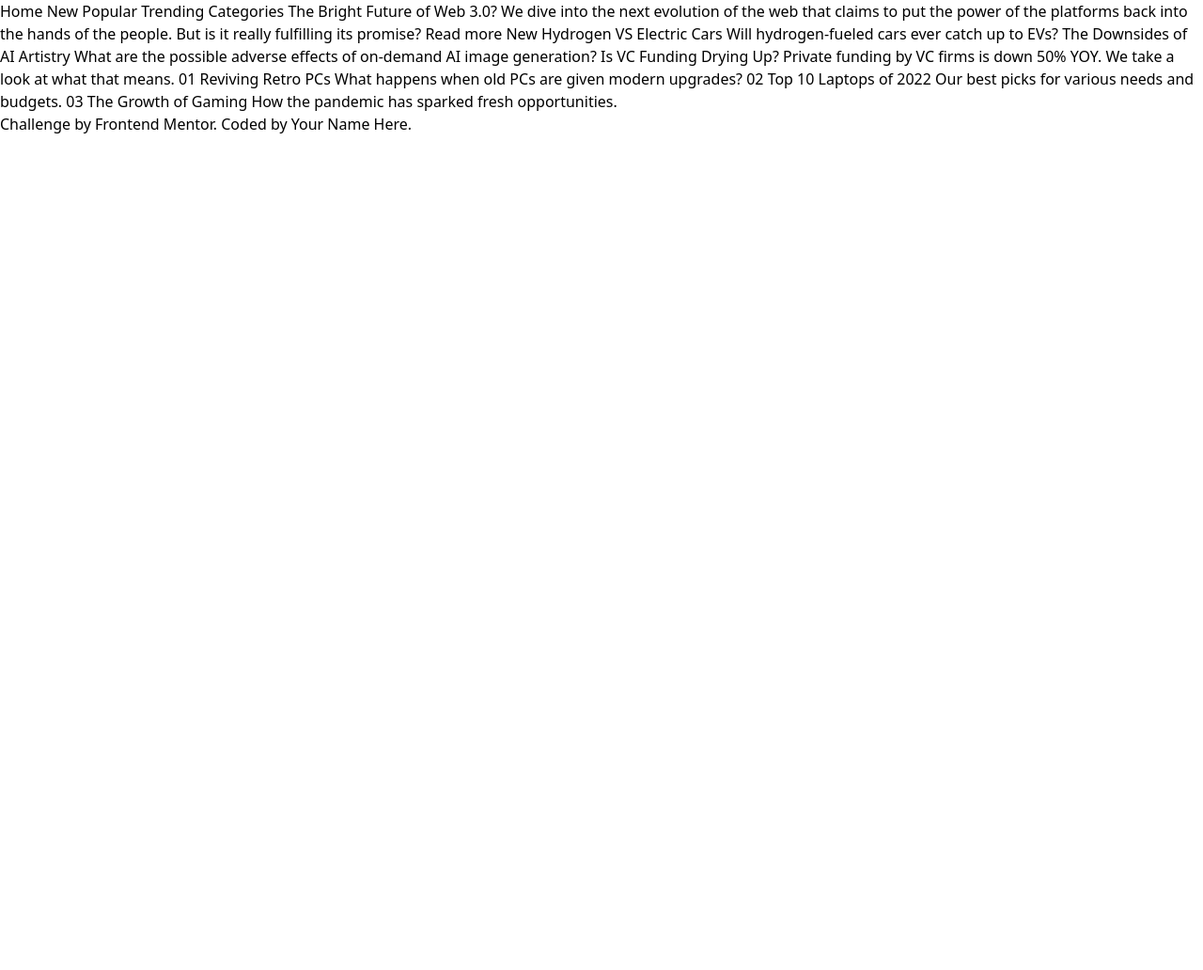
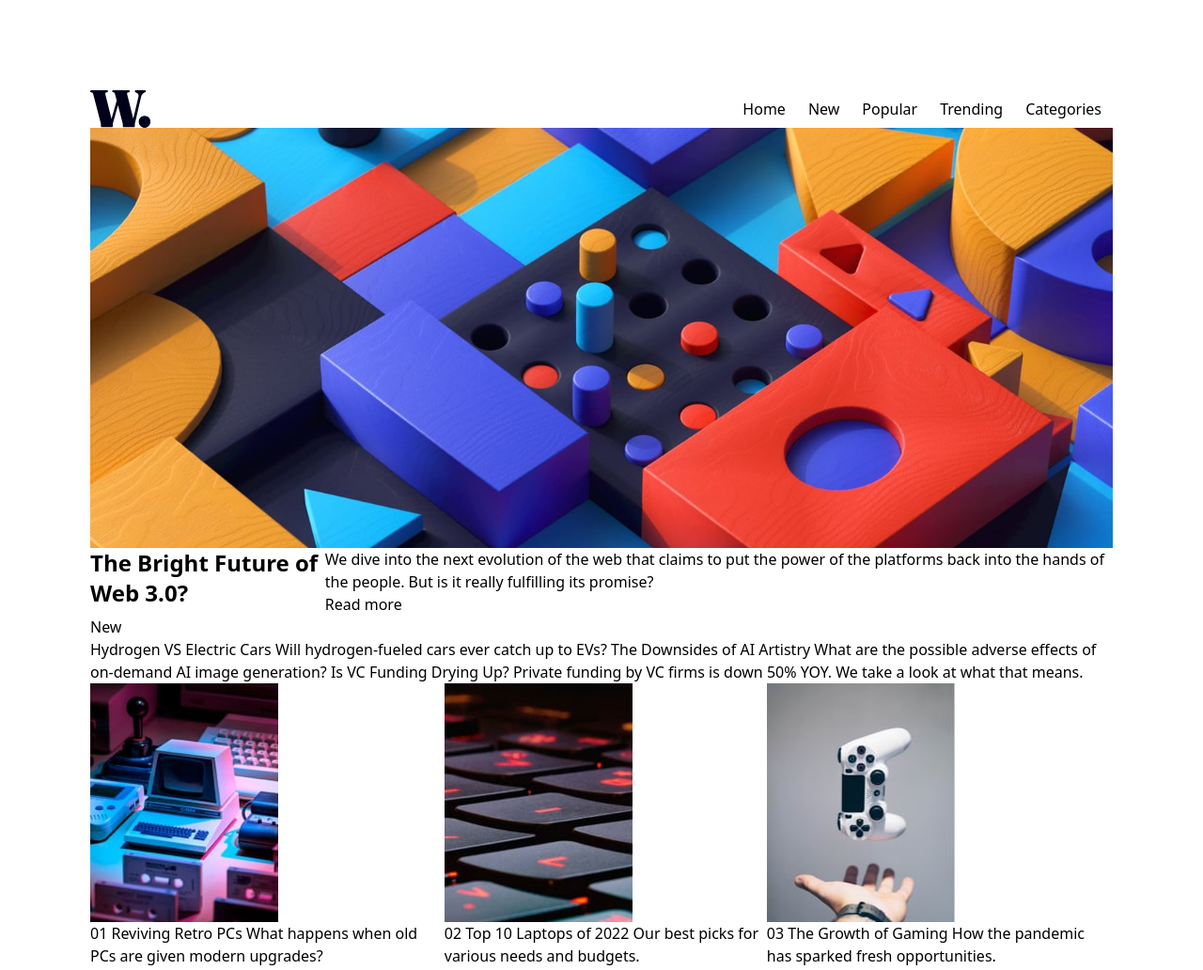
Before and after one commit to thalesmariiano/News-homepage-Man, a plain HTML site: page index.html in a window 1280 px wide. Shown: the top 1032 px of the page at 94% size. Before the commit the page ends 800 px from the top, so only its background shows below. Drawn offline with nearby package versions, Linux system fonts and the light colour scheme.

Commit message:
starting to align elements

```diff
--- a/index.html
+++ b/index.html
@@ -11,21 +11,43 @@
 </head>
 <body>
 
-  Home
-  New
-  Popular
-  Trending
-  Categories
+  <div class="w-full min-h-screen p-24">
+    <div>
+      <header class="w-full flex justify-between items-center">
+        <div>
+          <img src="assets/images/logo.svg" alt="Logo">
+        </div>
 
-  The Bright Future of Web 3.0?
+        <nav>
+          <ul class="flex">
+            <li class="px-3"><a href="#">Home</a></li>
+            <li class="px-3"><a href="#">New</a></li>
+            <li class="px-3"><a href="#">Popular</a></li>
+            <li class="px-3"><a href="#">Trending</a></li>
+            <li class="px-3"><a href="#">Categories</a></li>
+          </ul>
+        </nav>
+      </header>
 
-  We dive into the next evolution of the web that claims to put the power of the platforms back into the hands of the people.
-  But is it really fulfilling its promise?
+      <div class="grid">
 
-  Read more
+        <div>
+          <img src="assets/images/image-web-3-desktop.jpg">
+          <div class="flex">
+            <div>
+              <h1 class="font-bold text-2xl">The Bright Future of Web 3.0?</h1>
+            </div>
+            <div>
+               <p>We dive into the next evolution of the web that claims to put the power of the platforms back into the hands of the people.
+               But is it really fulfilling its promise?</p>
 
-  New
+                <a href="#">Read more</a>
+            </div>
+          </div>
+        </div>
 
+        <div>
+          <h1>New</h1>
           Hydrogen VS Electric Cars
           Will hydrogen-fueled cars ever catch up to EVs?
 
@@ -34,18 +56,34 @@
 
           Is VC Funding Drying Up?
           Private funding by VC firms is down 50% YOY. We take a look at what that means.
+        </div>
 
+        <div class="flex">
+          <div>
+            <img src="assets/images/image-retro-pcs.jpg">
             01
             Reviving Retro PCs
             What happens when old PCs are given modern upgrades?
+          </div>
 
+          <div>
+            <img src="assets/images/image-top-laptops.jpg">
             02
             Top 10 Laptops of 2022
             Our best picks for various needs and budgets.
+          </div>
 
+          <div>
+            <img src="assets/images/image-gaming-growth.jpg">
             03
             The Growth of Gaming
             How the pandemic has sparked fresh opportunities.
+          </div>
+        </div>
+
+      </div>
+   </div>
+  </div>
 
   <div class="attribution">
     Challenge by <a href="https://www.frontendmentor.io?ref=challenge" target="_blank">Frontend Mentor</a>.
```
Lines whose indentation alone changed are shown as unchanged.
